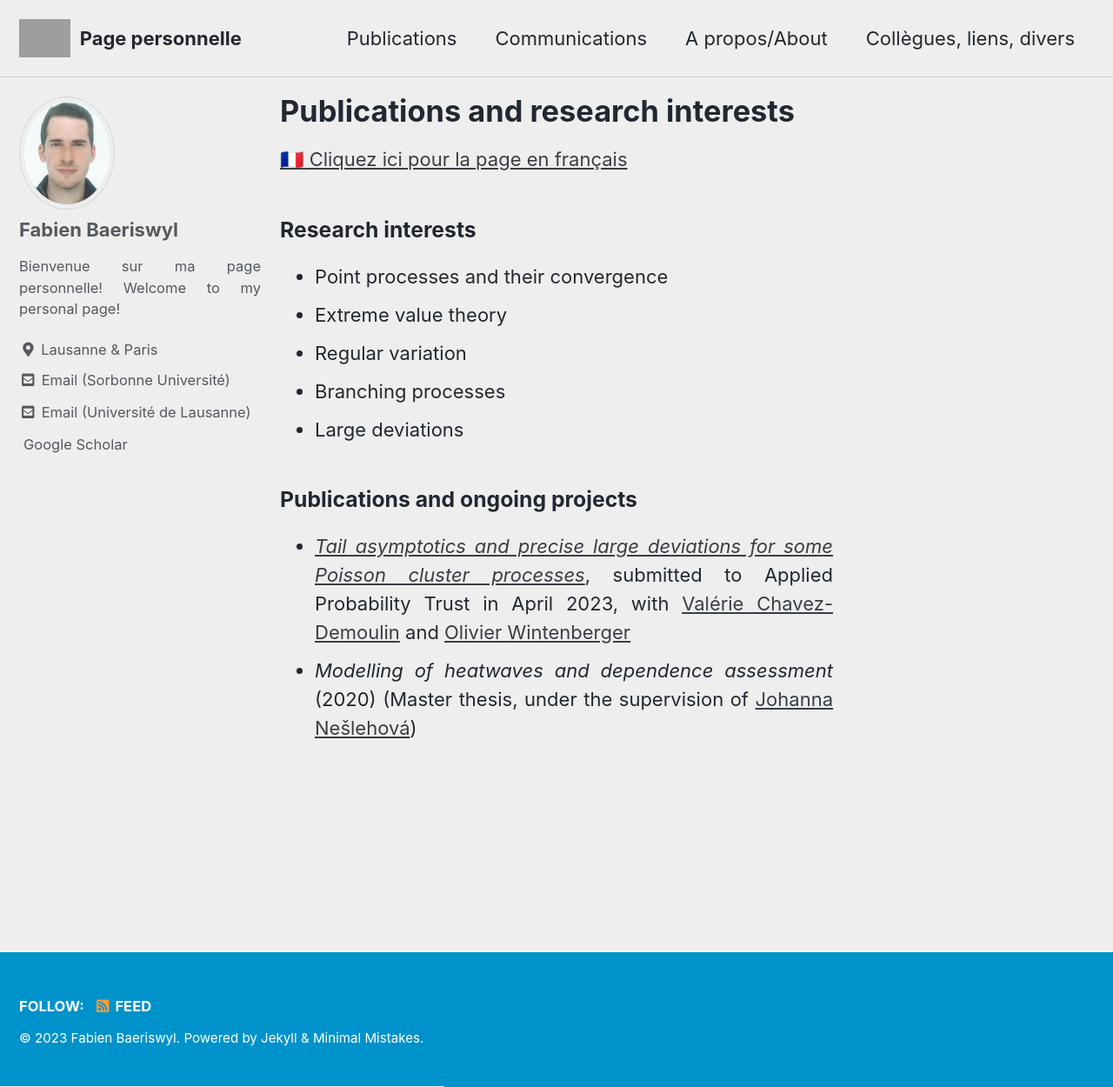
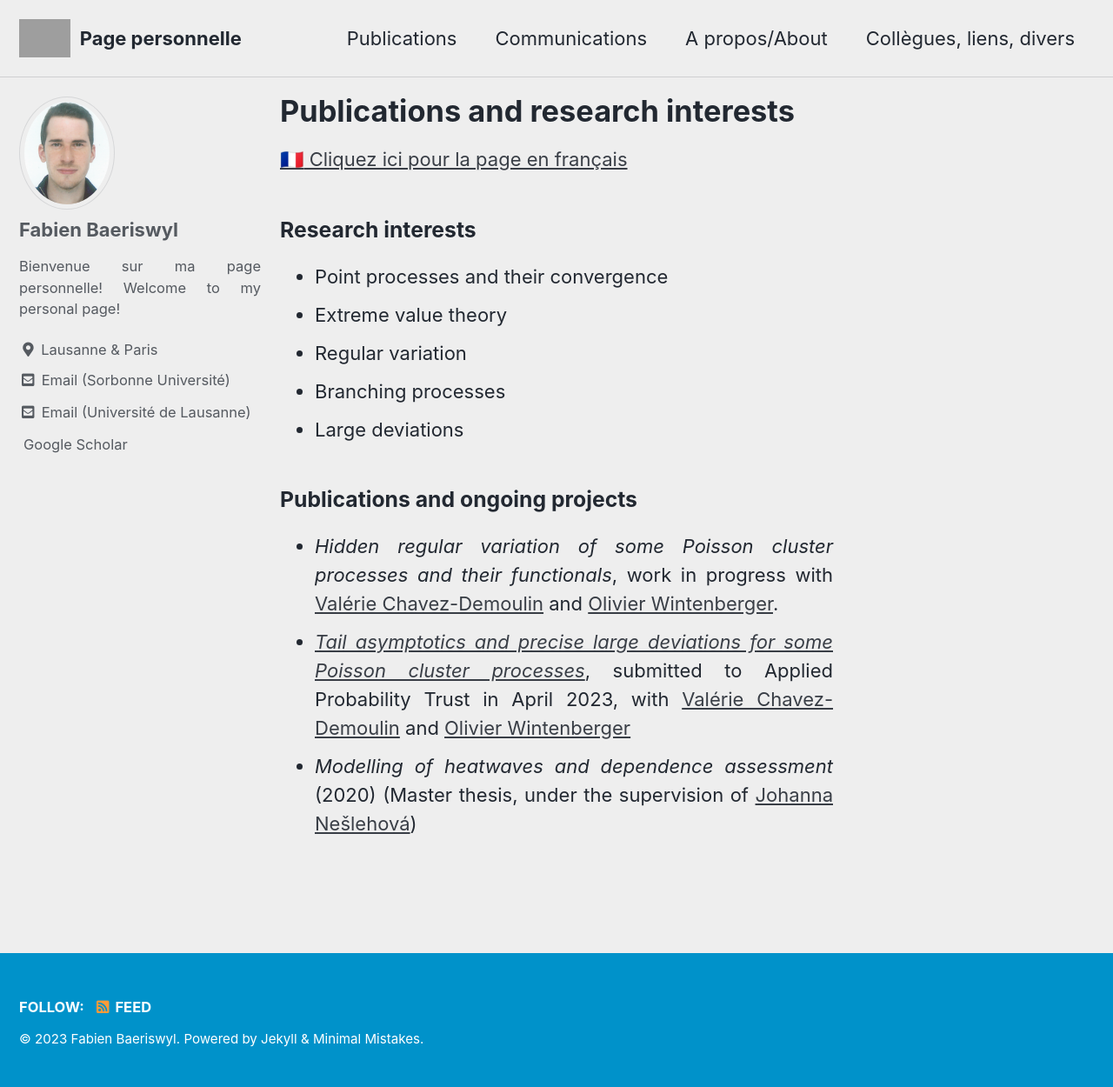
Before and after one commit to hplaninic/hrvoje.planinic.github.io, a Jekyll site: the page built from _pages/publi-en.md, in a window 1280 px wide and 1250 px high. Shown: the whole window at 87% size. Built offline with Jekyll 4.4.1, drawn with Linux system fonts in a browser that asks for light colours; cached includes are drawn as plain includes; emoji names are drawn with the system emoji font; a style sheet for code colours, icons or effects is not loaded; grey boxes are pictures that could not be loaded.

Commit message:
Update publi-en.md

```diff
--- a/_pages/publi-en.md
+++ b/_pages/publi-en.md
@@ -18,5 +18,6 @@ author_profile: true
 
 ### Publications and ongoing projects
 
+- _Hidden regular variation of some Poisson cluster processes and their functionals_, work in progress with [Valérie Chavez-Demoulin](https://hecnet.unil.ch/hec/recherche/fiche?pnom=vchavez&dyn_lang=en) and [Olivier Wintenberger](http://wintenberger.fr).
 - [_Tail asymptotics and precise large deviations for some Poisson cluster processes_](https://hal.science/hal-04071286), submitted to Applied Probability Trust in April 2023, with [Valérie Chavez-Demoulin](https://hecnet.unil.ch/hec/recherche/fiche?pnom=vchavez&dyn_lang=en) and [Olivier Wintenberger](http://wintenberger.fr)
 - _Modelling of heatwaves and dependence assessment_ (2020) (Master thesis, under the supervision of [Johanna Nešlehová](https://www.math.mcgill.ca/neslehova/))
```
